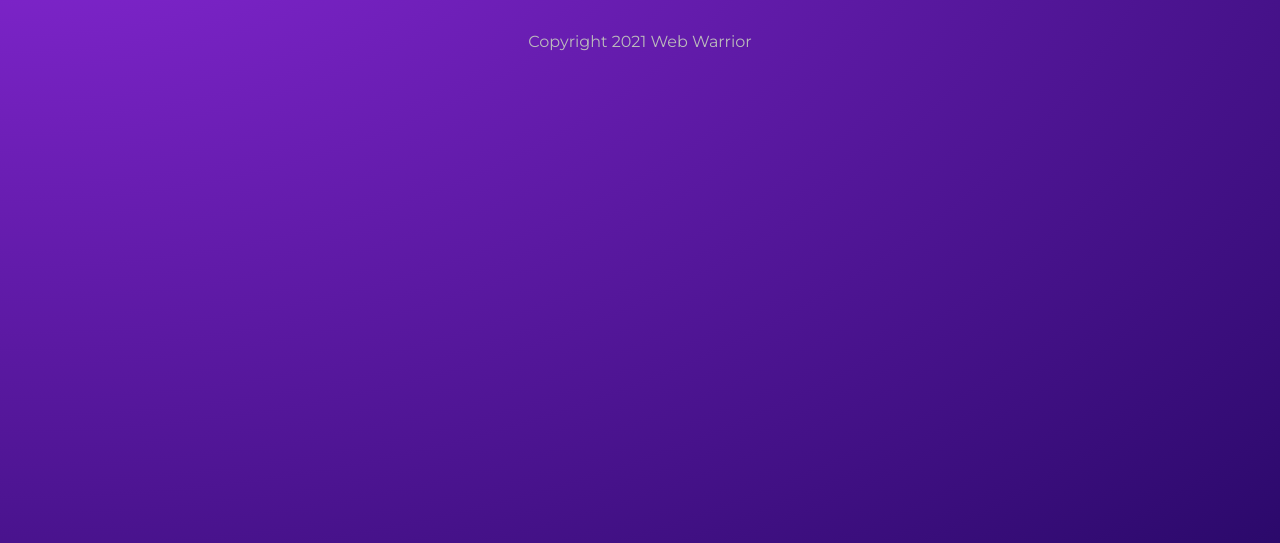
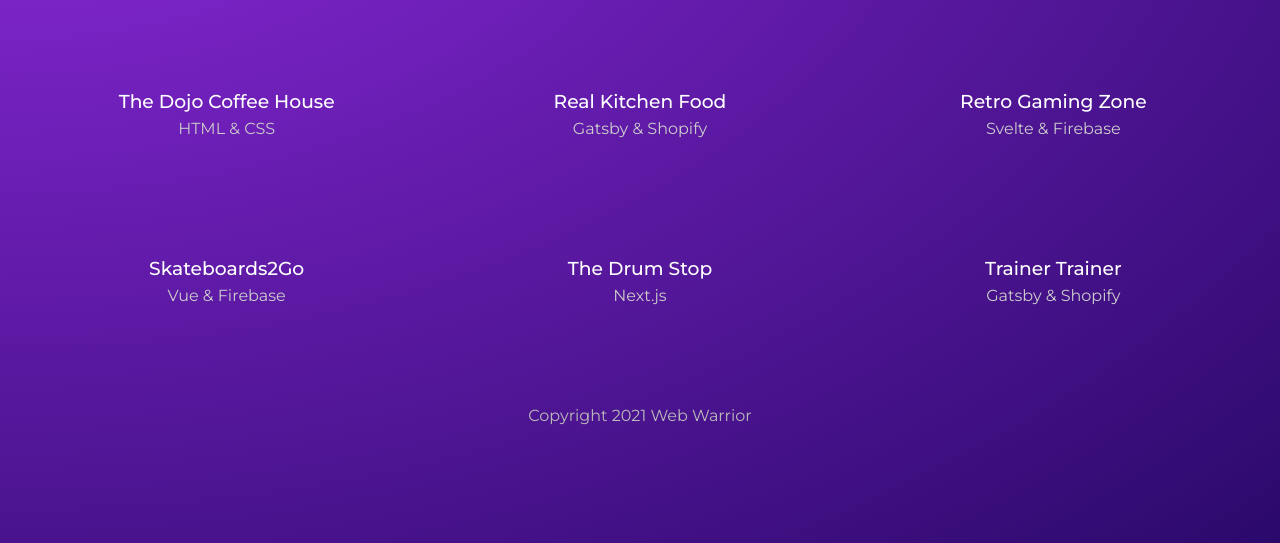
Before and after one commit to Hoxtygen/web-warrior-gatsby, a Gatsby site: page /projects in a window 1280 px wide. Shown: the part 257-800 px from the top of the page. Built offline with nearby package versions, Linux system fonts and the light colour scheme; Gatsby itself is replaced by a stand-in of ours.

Commit message:
Fetched and listed data on webpage

```diff
--- a/src/pages/projects/index.js
+++ b/src/pages/projects/index.js
@@ -1,14 +1,42 @@
 import React from "react"
 import Layout from "../../components/Layout"
 import * as styles from "../../styles/projects.module.css"
+import { graphql, Link } from "gatsby"
 
-export default function Projects() {
+export default function Projects({ data }) {
+  const projects = data.allMarkdownRemark.nodes
   return (
     <Layout>
-      <div className = {styles.portfolio}>
+      <div className={styles.portfolio}>
         <h2>Portfolio</h2>
         <h3>Projects and Websites I've created</h3>
+        <div className={styles.projects}>
+          {projects.map(project => (
+            <Link to={"/projects/" + project.frontmatter.slug} key={project.id}>
+              <div>
+                <h3>{project.frontmatter.title}</h3>
+                <p>{project.frontmatter.stack}</p>
+              </div>
+            </Link>
+          ))}
+        </div>
       </div>
     </Layout>
   )
 }
+
+//export page query
+export const query = graphql`
+  query ProjectPage {
+    allMarkdownRemark {
+      nodes {
+        frontmatter {
+          title
+          stack
+          slug
+        }
+        id
+      }
+    }
+  }
+`
--- /dev/null
+++ b/src/projects/real-kitchen-food.md
@@ -0,0 +1,11 @@
+---
+title: Real Kitchen Food
+stack: Gatsby & Shopify
+slug: real-kitchen-food
+---
+
+Lorem ninja ipsum dolor sit amet, consectetuer adipiscing elit, sed diam nonummy nibh euismod tincidunt ut laoreet dolore magna aliquam erat volutpat. Ut ninja wisi enim ad minim veniam, quis nostrud exerci tation ullamcorper suscipit ninja lobortis nisl ut aliquip ex ea commodo consequat. Duis ninja autem vel eum iriure dolor in hendrerit in vulputate ninja velit esse molestie consequat, vel illum dolore eu feugiat nulla ninja facilisis at vero eros et accumsan et iusto odio dignissim qui blandit praesent luptatum zzril delenit augue duis dolore te feugait nulla facilisi. Nam ninja ipsum liber tempor cum soluta nobis eleifend option congue nihil imperdiet doming id quod mazim placerat facer possim assum. Typi ninja non habent claritatem insitam; est usus legentis in iis qui facit eorum claritatem. Investigationes ninja demonstraverunt lectores legere me lius quod ii legunt saepius. Claritas ninja est etiam processus dynamicus, qui ninja sequitur mutationem consuetudium lectorum. Mirum ninja est notare quam littera gothica, quam nunc putamus parum claram, anteposuerit litterarum formas humanitatis per seacula quarta decima et quinta decima. Eodem ninja ipsum modo typi, qui nunc nobis videntur parum clari, fiant sollemnes in ninja futurum.
+
+### Lorem ninja ipsum dolor
+
+Lorem ninja ipsum dolor sit amet, consectetuer adipiscing elit, sed diam nonummy nibh euismod tincidunt ut laoreet dolore magna aliquam erat volutpat. Ut ninja wisi enim ad minim veniam, quis nostrud exerci tation ullamcorper suscipit ninja lobortis nisl ut aliquip ex ea commodo consequat. Duis ninja autem vel eum iriure dolor in hendrerit in vulputate ninja velit esse molestie consequat, vel illum dolore eu feugiat nulla ninja facilisis at vero eros et accumsan et iusto odio dignissim qui blandit praesent luptatum zzril delenit augue duis dolore te feugait nulla facilisi. Nam ninja ipsum liber tempor cum soluta nobis eleifend option congue nihil imperdiet doming id quod mazim placerat facer possim assum. Typi ninja non habent claritatem insitam; est usus legentis in iis qui facit eorum claritatem. Investigationes ninja demonstraverunt lectores legere me lius quod ii legunt saepius. Claritas ninja est etiam processus dynamicus, qui ninja sequitur mutationem consuetudium lectorum. Mirum ninja est notare quam littera gothica, quam nunc putamus parum claram, anteposuerit litterarum formas humanitatis per seacula quarta decima et quinta decima. Eodem ninja ipsum modo typi, qui nunc nobis videntur parum clari, fiant sollemnes in ninja futurum.
--- /dev/null
+++ b/src/projects/retro-gaming-zone.md
@@ -0,0 +1,11 @@
+---
+title: Retro Gaming Zone
+stack: Svelte & Firebase
+slug: retro-gaming-zone
+---
+
+Lorem ninja ipsum dolor sit amet, consectetuer adipiscing elit, sed diam nonummy nibh euismod tincidunt ut laoreet dolore magna aliquam erat volutpat. Ut ninja wisi enim ad minim veniam, quis nostrud exerci tation ullamcorper suscipit ninja lobortis nisl ut aliquip ex ea commodo consequat. Duis ninja autem vel eum iriure dolor in hendrerit in vulputate ninja velit esse molestie consequat, vel illum dolore eu feugiat nulla ninja facilisis at vero eros et accumsan et iusto odio dignissim qui blandit praesent luptatum zzril delenit augue duis dolore te feugait nulla facilisi. Nam ninja ipsum liber tempor cum soluta nobis eleifend option congue nihil imperdiet doming id quod mazim placerat facer possim assum. Typi ninja non habent claritatem insitam; est usus legentis in iis qui facit eorum claritatem. Investigationes ninja demonstraverunt lectores legere me lius quod ii legunt saepius. Claritas ninja est etiam processus dynamicus, qui ninja sequitur mutationem consuetudium lectorum. Mirum ninja est notare quam littera gothica, quam nunc putamus parum claram, anteposuerit litterarum formas humanitatis per seacula quarta decima et quinta decima. Eodem ninja ipsum modo typi, qui nunc nobis videntur parum clari, fiant sollemnes in ninja futurum.
+
+### Lorem ninja ipsum dolor
+
+Lorem ninja ipsum dolor sit amet, consectetuer adipiscing elit, sed diam nonummy nibh euismod tincidunt ut laoreet dolore magna aliquam erat volutpat. Ut ninja wisi enim ad minim veniam, quis nostrud exerci tation ullamcorper suscipit ninja lobortis nisl ut aliquip ex ea commodo consequat. Duis ninja autem vel eum iriure dolor in hendrerit in vulputate ninja velit esse molestie consequat, vel illum dolore eu feugiat nulla ninja facilisis at vero eros et accumsan et iusto odio dignissim qui blandit praesent luptatum zzril delenit augue duis dolore te feugait nulla facilisi. Nam ninja ipsum liber tempor cum soluta nobis eleifend option congue nihil imperdiet doming id quod mazim placerat facer possim assum. Typi ninja non habent claritatem insitam; est usus legentis in iis qui facit eorum claritatem. Investigationes ninja demonstraverunt lectores legere me lius quod ii legunt saepius. Claritas ninja est etiam processus dynamicus, qui ninja sequitur mutationem consuetudium lectorum. Mirum ninja est notare quam littera gothica, quam nunc putamus parum claram, anteposuerit litterarum formas humanitatis per seacula quarta decima et quinta decima. Eodem ninja ipsum modo typi, qui nunc nobis videntur parum clari, fiant sollemnes in ninja futurum.
--- /dev/null
+++ b/src/projects/skateboards2go.md
@@ -0,0 +1,11 @@
+---
+title: Skateboards2Go
+stack: Vue & Firebase
+slug: skateboards-to-go
+---
+
+Lorem ninja ipsum dolor sit amet, consectetuer adipiscing elit, sed diam nonummy nibh euismod tincidunt ut laoreet dolore magna aliquam erat volutpat. Ut ninja wisi enim ad minim veniam, quis nostrud exerci tation ullamcorper suscipit ninja lobortis nisl ut aliquip ex ea commodo consequat. Duis ninja autem vel eum iriure dolor in hendrerit in vulputate ninja velit esse molestie consequat, vel illum dolore eu feugiat nulla ninja facilisis at vero eros et accumsan et iusto odio dignissim qui blandit praesent luptatum zzril delenit augue duis dolore te feugait nulla facilisi. Nam ninja ipsum liber tempor cum soluta nobis eleifend option congue nihil imperdiet doming id quod mazim placerat facer possim assum. Typi ninja non habent claritatem insitam; est usus legentis in iis qui facit eorum claritatem. Investigationes ninja demonstraverunt lectores legere me lius quod ii legunt saepius. Claritas ninja est etiam processus dynamicus, qui ninja sequitur mutationem consuetudium lectorum. Mirum ninja est notare quam littera gothica, quam nunc putamus parum claram, anteposuerit litterarum formas humanitatis per seacula quarta decima et quinta decima. Eodem ninja ipsum modo typi, qui nunc nobis videntur parum clari, fiant sollemnes in ninja futurum.
+
+### Lorem ninja ipsum dolor
+
+Lorem ninja ipsum dolor sit amet, consectetuer adipiscing elit, sed diam nonummy nibh euismod tincidunt ut laoreet dolore magna aliquam erat volutpat. Ut ninja wisi enim ad minim veniam, quis nostrud exerci tation ullamcorper suscipit ninja lobortis nisl ut aliquip ex ea commodo consequat. Duis ninja autem vel eum iriure dolor in hendrerit in vulputate ninja velit esse molestie consequat, vel illum dolore eu feugiat nulla ninja facilisis at vero eros et accumsan et iusto odio dignissim qui blandit praesent luptatum zzril delenit augue duis dolore te feugait nulla facilisi. Nam ninja ipsum liber tempor cum soluta nobis eleifend option congue nihil imperdiet doming id quod mazim placerat facer possim assum. Typi ninja non habent claritatem insitam; est usus legentis in iis qui facit eorum claritatem. Investigationes ninja demonstraverunt lectores legere me lius quod ii legunt saepius. Claritas ninja est etiam processus dynamicus, qui ninja sequitur mutationem consuetudium lectorum. Mirum ninja est notare quam littera gothica, quam nunc putamus parum claram, anteposuerit litterarum formas humanitatis per seacula quarta decima et quinta decima. Eodem ninja ipsum modo typi, qui nunc nobis videntur parum clari, fiant sollemnes in ninja futurum.
--- /dev/null
+++ b/src/projects/the-drum-stop.md
@@ -0,0 +1,11 @@
+---
+title: The Drum Stop
+stack: Next.js
+slug: the-drum-stop
+---
+
+Lorem ninja ipsum dolor sit amet, consectetuer adipiscing elit, sed diam nonummy nibh euismod tincidunt ut laoreet dolore magna aliquam erat volutpat. Ut ninja wisi enim ad minim veniam, quis nostrud exerci tation ullamcorper suscipit ninja lobortis nisl ut aliquip ex ea commodo consequat. Duis ninja autem vel eum iriure dolor in hendrerit in vulputate ninja velit esse molestie consequat, vel illum dolore eu feugiat nulla ninja facilisis at vero eros et accumsan et iusto odio dignissim qui blandit praesent luptatum zzril delenit augue duis dolore te feugait nulla facilisi. Nam ninja ipsum liber tempor cum soluta nobis eleifend option congue nihil imperdiet doming id quod mazim placerat facer possim assum. Typi ninja non habent claritatem insitam; est usus legentis in iis qui facit eorum claritatem. Investigationes ninja demonstraverunt lectores legere me lius quod ii legunt saepius. Claritas ninja est etiam processus dynamicus, qui ninja sequitur mutationem consuetudium lectorum. Mirum ninja est notare quam littera gothica, quam nunc putamus parum claram, anteposuerit litterarum formas humanitatis per seacula quarta decima et quinta decima. Eodem ninja ipsum modo typi, qui nunc nobis videntur parum clari, fiant sollemnes in ninja futurum.
+
+### Lorem ninja ipsum dolor
+
+Lorem ninja ipsum dolor sit amet, consectetuer adipiscing elit, sed diam nonummy nibh euismod tincidunt ut laoreet dolore magna aliquam erat volutpat. Ut ninja wisi enim ad minim veniam, quis nostrud exerci tation ullamcorper suscipit ninja lobortis nisl ut aliquip ex ea commodo consequat. Duis ninja autem vel eum iriure dolor in hendrerit in vulputate ninja velit esse molestie consequat, vel illum dolore eu feugiat nulla ninja facilisis at vero eros et accumsan et iusto odio dignissim qui blandit praesent luptatum zzril delenit augue duis dolore te feugait nulla facilisi. Nam ninja ipsum liber tempor cum soluta nobis eleifend option congue nihil imperdiet doming id quod mazim placerat facer possim assum. Typi ninja non habent claritatem insitam; est usus legentis in iis qui facit eorum claritatem. Investigationes ninja demonstraverunt lectores legere me lius quod ii legunt saepius. Claritas ninja est etiam processus dynamicus, qui ninja sequitur mutationem consuetudium lectorum. Mirum ninja est notare quam littera gothica, quam nunc putamus parum claram, anteposuerit litterarum formas humanitatis per seacula quarta decima et quinta decima. Eodem ninja ipsum modo typi, qui nunc nobis videntur parum clari, fiant sollemnes in ninja futurum.
--- /dev/null
+++ b/src/projects/trainer-trainer.md
@@ -0,0 +1,11 @@
+---
+title: Trainer Trainer
+stack: Gatsby & Shopify
+slug: trainer-trainer
+---
+
+Lorem ninja ipsum dolor sit amet, consectetuer adipiscing elit, sed diam nonummy nibh euismod tincidunt ut laoreet dolore magna aliquam erat volutpat. Ut ninja wisi enim ad minim veniam, quis nostrud exerci tation ullamcorper suscipit ninja lobortis nisl ut aliquip ex ea commodo consequat. Duis ninja autem vel eum iriure dolor in hendrerit in vulputate ninja velit esse molestie consequat, vel illum dolore eu feugiat nulla ninja facilisis at vero eros et accumsan et iusto odio dignissim qui blandit praesent luptatum zzril delenit augue duis dolore te feugait nulla facilisi. Nam ninja ipsum liber tempor cum soluta nobis eleifend option congue nihil imperdiet doming id quod mazim placerat facer possim assum. Typi ninja non habent claritatem insitam; est usus legentis in iis qui facit eorum claritatem. Investigationes ninja demonstraverunt lectores legere me lius quod ii legunt saepius. Claritas ninja est etiam processus dynamicus, qui ninja sequitur mutationem consuetudium lectorum. Mirum ninja est notare quam littera gothica, quam nunc putamus parum claram, anteposuerit litterarum formas humanitatis per seacula quarta decima et quinta decima. Eodem ninja ipsum modo typi, qui nunc nobis videntur parum clari, fiant sollemnes in ninja futurum.
+
+### Lorem ninja ipsum dolor
+
+Lorem ninja ipsum dolor sit amet, consectetuer adipiscing elit, sed diam nonummy nibh euismod tincidunt ut laoreet dolore magna aliquam erat volutpat. Ut ninja wisi enim ad minim veniam, quis nostrud exerci tation ullamcorper suscipit ninja lobortis nisl ut aliquip ex ea commodo consequat. Duis ninja autem vel eum iriure dolor in hendrerit in vulputate ninja velit esse molestie consequat, vel illum dolore eu feugiat nulla ninja facilisis at vero eros et accumsan et iusto odio dignissim qui blandit praesent luptatum zzril delenit augue duis dolore te feugait nulla facilisi. Nam ninja ipsum liber tempor cum soluta nobis eleifend option congue nihil imperdiet doming id quod mazim placerat facer possim assum. Typi ninja non habent claritatem insitam; est usus legentis in iis qui facit eorum claritatem. Investigationes ninja demonstraverunt lectores legere me lius quod ii legunt saepius. Claritas ninja est etiam processus dynamicus, qui ninja sequitur mutationem consuetudium lectorum. Mirum ninja est notare quam littera gothica, quam nunc putamus parum claram, anteposuerit litterarum formas humanitatis per seacula quarta decima et quinta decima. Eodem ninja ipsum modo typi, qui nunc nobis videntur parum clari, fiant sollemnes in ninja futurum.
--- a/src/styles/projects.module.css
+++ b/src/styles/projects.module.css
@@ -9,3 +9,19 @@
     font-size: 2em;
     font-weight: 400;
   }
+
+  .projects {
+    display: grid;
+    grid-template-columns: 1fr 1fr 1fr;
+    grid-gap: 80px;
+    margin: 80px 20px;
+  }
+  .projects h3 {
+    text-align: center;
+    margin: 20px auto 0px;
+    font-weight: 500;
+  }
+  .projects p {
+    color: #ccc;
+    margin-top: 4px;
+  }
```
